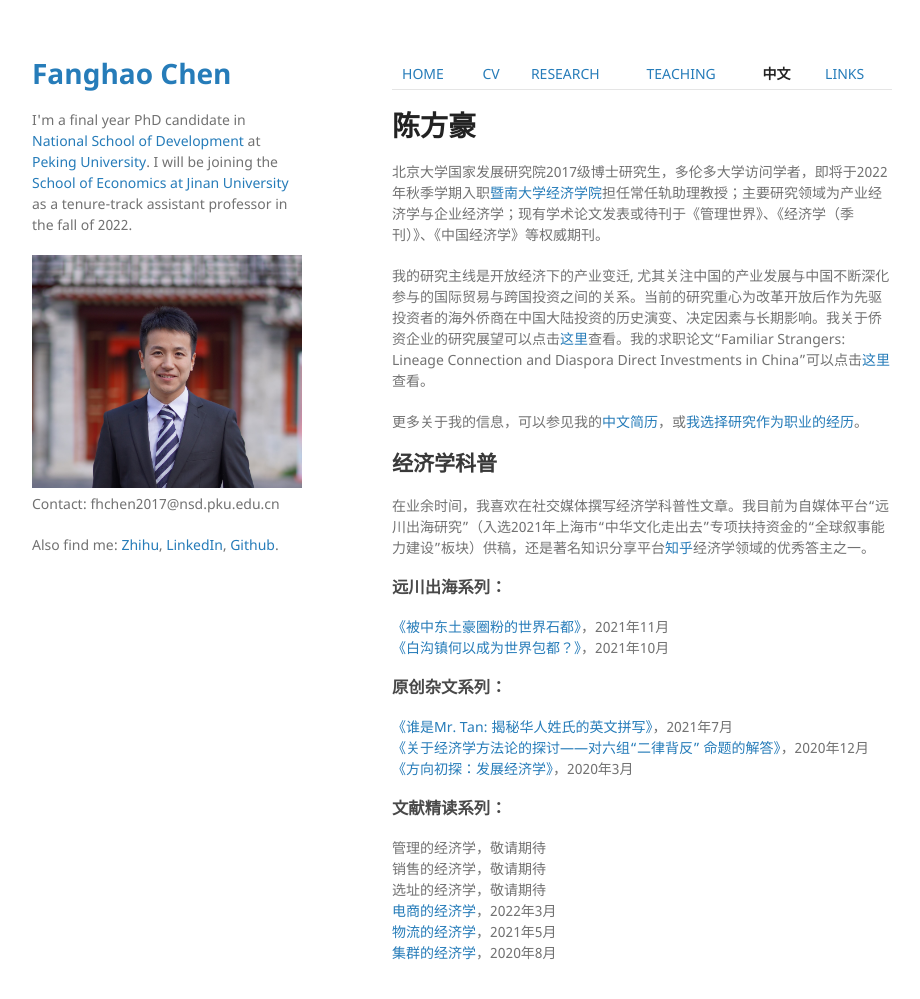
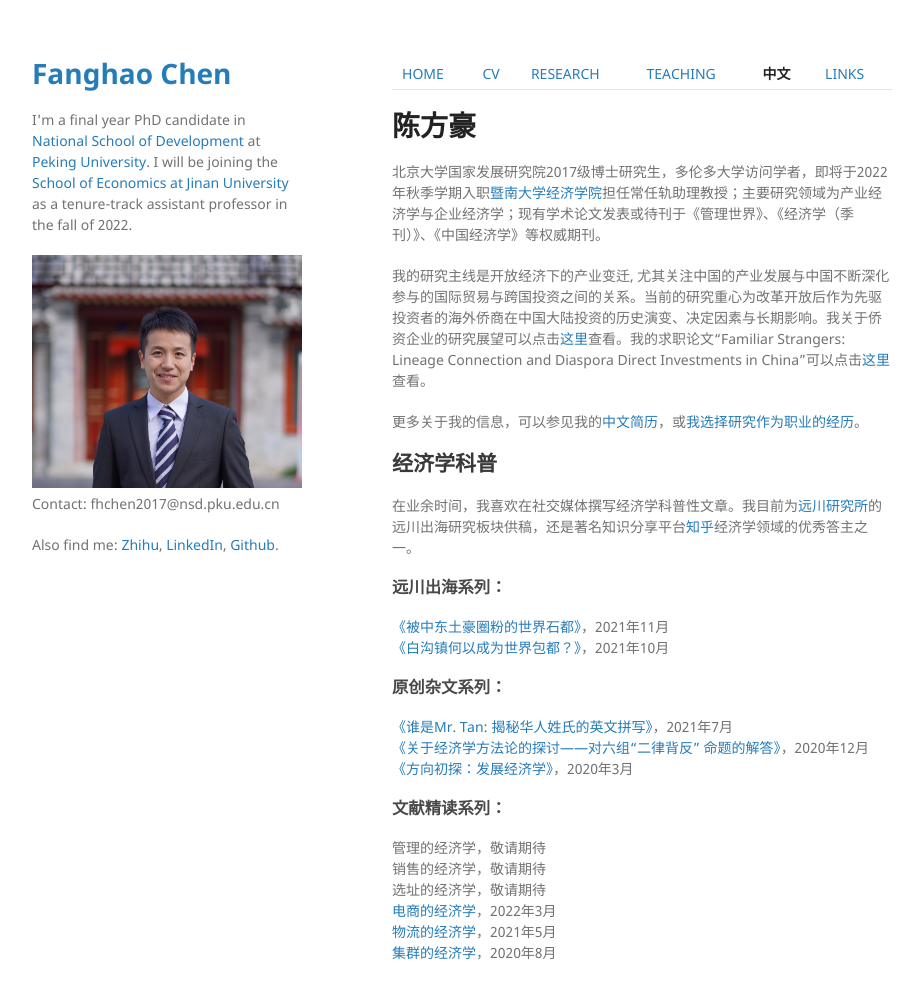
Before and after one commit to FanghaoChen/homepage, a Jekyll site: the page built from chinesepage.md, in a window 1280 px wide and 1033 px high. Shown: the top 999 px of the window, without its empty margins (178-1098 px from the left). Built offline with Jekyll 4.4.1, drawn with Linux system fonts in a browser that asks for light colours; our own code applies the rules of GitHub Pages for plain Markdown files.

Commit message:
Update chinesepage.md

```diff
--- a/chinesepage.md
+++ b/chinesepage.md
@@ -10,7 +10,7 @@
 
 ## 经济学科普
 
-在业余时间，我喜欢在社交媒体撰写经济学科普性文章。我目前为自媒体平台“远川出海研究”（入选2021年上海市“中华文化走出去”专项扶持资金的“全球叙事能力建设”板块）供稿，还是著名知识分享平台[知乎](https://www.zhihu.com/people/hongo-chin)经济学领域的优秀答主之一。
+在业余时间，我喜欢在社交媒体撰写经济学科普性文章。我目前为[远川研究所](https://stream-capital.com/)的远川出海研究板块供稿，还是著名知识分享平台[知乎](https://www.zhihu.com/people/hongo-chin)经济学领域的优秀答主之一。
 
 ### 远川出海系列：<br/>
 [《被中东土豪圈粉的世界石都》](https://mp.weixin.qq.com/s?__biz=MzkzMTAyOTU3Nw==&mid=2247489455&idx=1&sn=4c3c71002cf900a43247b081f6fd6526&chksm=c2706089f507e99fe98f530b2cc87c3a2461b6c9e90aa77e108e42b138561f3f56ee8a9fb38a&mpshare=1&scene=2&srcid=1127iTPFctEMJkf4I8FkZG5c&sharer_sharetime=1638023245653&sharer_shareid=009d752390d3ca9d149b0d31038375f0#rd)，2021年11月 <br/>
```
